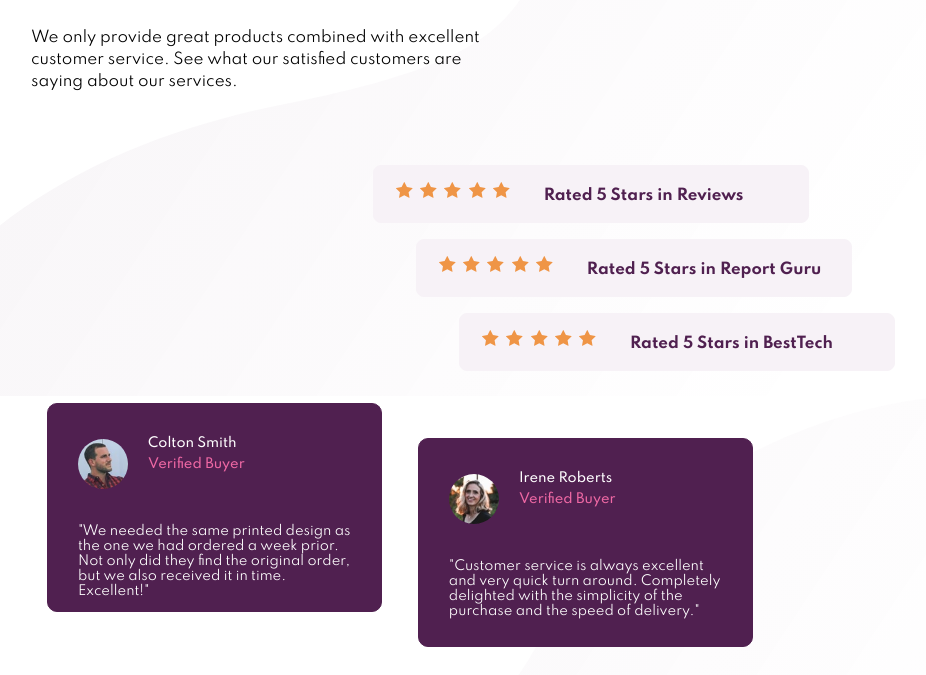
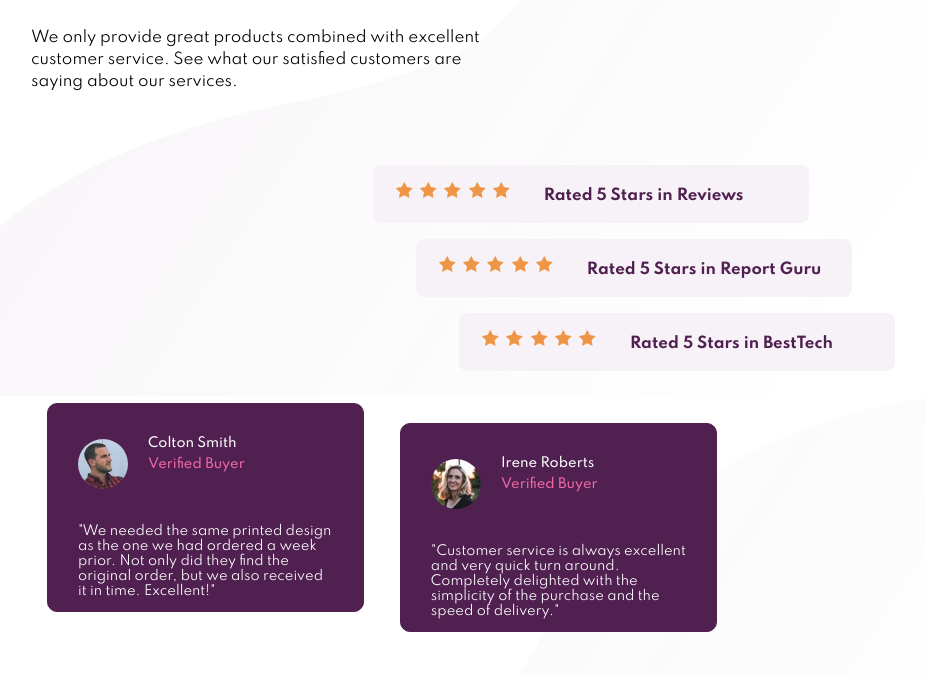
Before and after one commit to Mburu-coder/Social_Proof_Section, a plain HTML site: page index.html in a window 1280 px wide. Shown: the part 277-952 px from the top of the page, without its empty margins (137-1063 px from the left). Drawn offline with Linux system fonts and the light colour scheme.

Commit message:
Update main.css

```diff
--- a/main.css
+++ b/main.css
@@ -88,7 +88,7 @@
     margin: 1rem;
     position: relative;
     padding: 30px;
-    width: 273px;
+    width: 255px;
     height: 147px;
     font-size: small;
     background-color: hsl(300, 43%, 22%);
```
